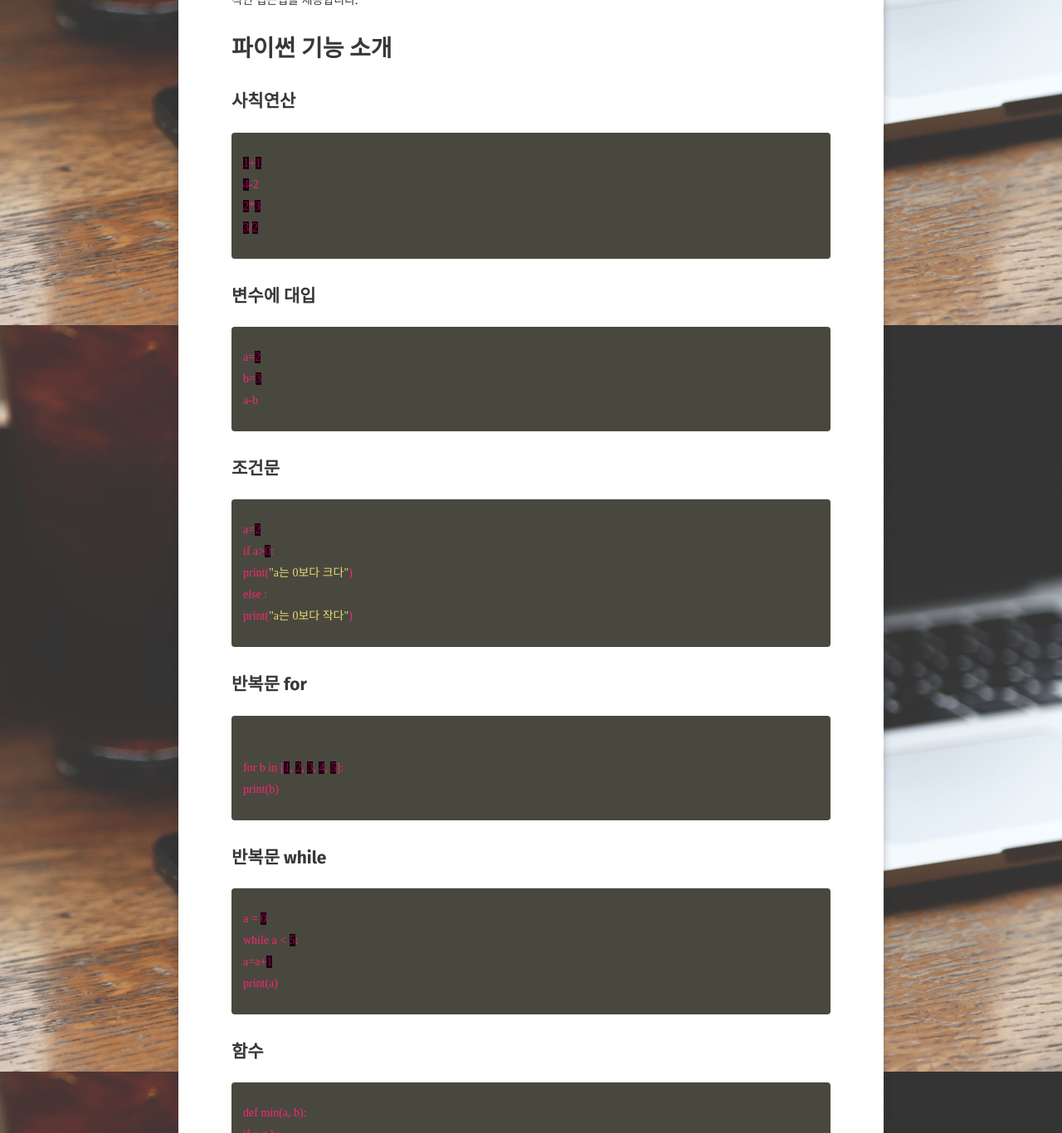
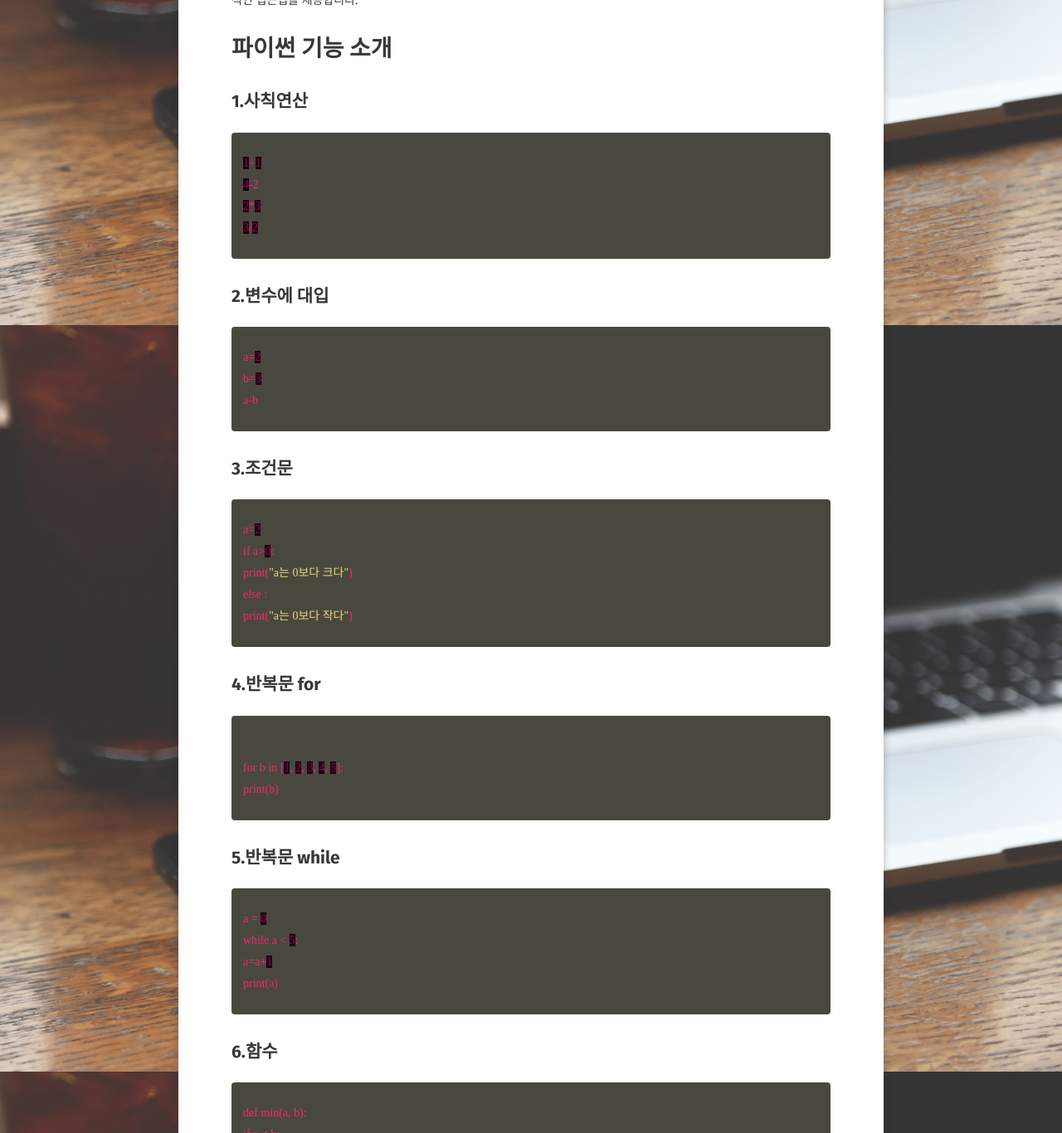
Before and after one commit to hajin0402/hajin0402.github.com, a Jekyll site: the page built from _posts/2023-02-04-readability-post.md, in a window 1280 px wide. Shown: the part 508-1874 px from the top of the page at 83% size. Built offline with Jekyll 4.4.1, drawn with Linux system fonts in a browser that asks for light colours; some web fonts are replaced; comment, search, counter and statistics services are not loaded.

Commit message:
Update 2023-02-04-readability-post.md

```diff
--- a/_posts/2023-02-04-readability-post.md
+++ b/_posts/2023-02-04-readability-post.md
@@ -16,7 +16,7 @@ comments: true
 
 # 파이썬 기능 소개
 
-## 사칙연산
+## 1.사칙연산
 {% highlight css %}
 1+1
 4-2
@@ -24,14 +24,14 @@ comments: true
 3/2
 {% endhighlight %}
 
-## 변수에 대입
+## 2.변수에 대입
 {% highlight css %}
 a=2
 b=3
 a-b
 {% endhighlight %}
 
-## 조건문
+## 3.조건문
 
 {% highlight css %}
 a=2
@@ -41,14 +41,14 @@ else :
 print("a는 0보다 작다")
 {% endhighlight %}
 
-## 반복문 for
+## 4.반복문 for
 
 {% highlight css %}
 for b in [1, 2, 3, 4, 5]:
 print(b)
 {% endhighlight %}
 
-## 반복문 while
+## 5.반복문 while
 
 {% highlight css %}
 a = 0
@@ -57,7 +57,7 @@ a=a+1
 print(a)
 {% endhighlight %}
 
-## 함수
+## 6.함수
 
 {% highlight css %}
 def min(a, b):
```
